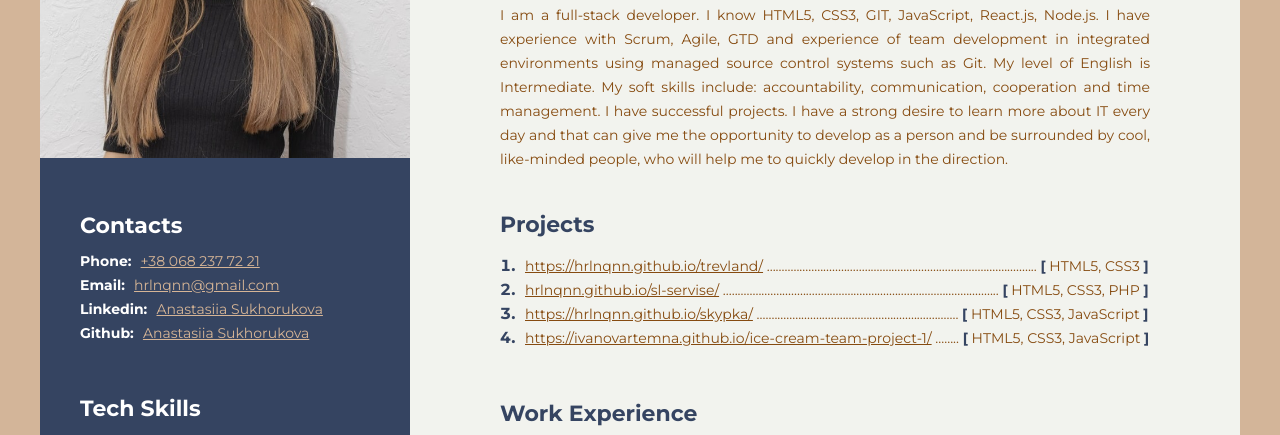
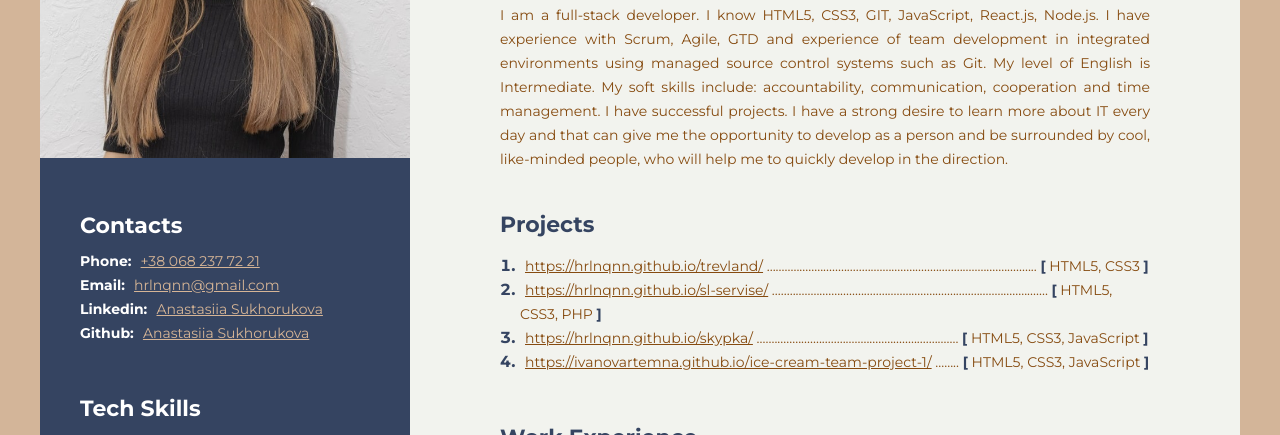
Before and after one commit to hrlnqnn/resume, a plain HTML site: page index.html in a window 1280 px wide. Shown: the part 276-711 px from the top of the page. Drawn offline with Linux system fonts and the light colour scheme.

```diff
--- a/index.html
+++ b/index.html
@@ -48,7 +48,7 @@
                     <li class="my-projects-item">
                         <span class="my-projects-text">
                             <a href="hrlnqnn.github.io/sl-servise/"
-                                class="my-projects-link">hrlnqnn.github.io/sl-servise/</a>
+                                class="my-projects-link">https://hrlnqnn.github.io/sl-servise/</a>
                             .............................................................................................
                             <span class="my-projects-bracket">[</span> HTML5, CSS3, PHP <span
                                 class="my-projects-bracket">]</span>
```
